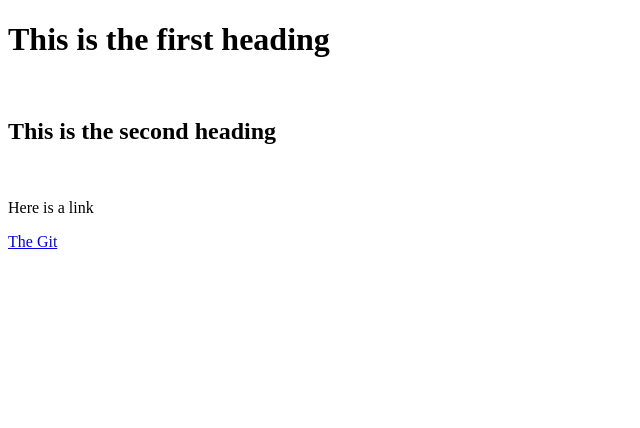
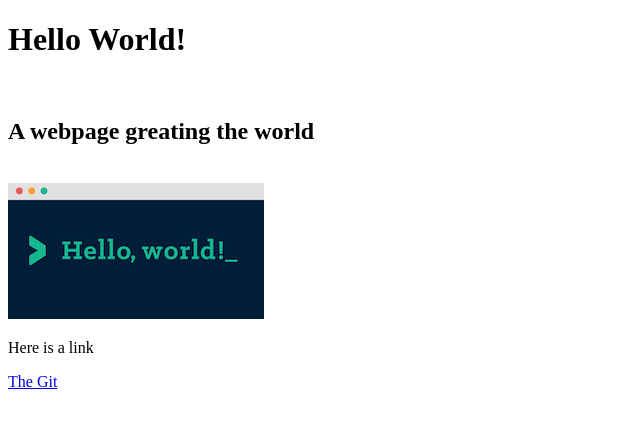
Before and after one commit to YoungSheldonFromTheBigBangTheory/Intro-03, a plain HTML site: page index.html in a window 1280 px wide. Shown: the whole page, without its empty margins (0-640 px from the left). Drawn offline with Linux system fonts and the light colour scheme.

Commit message:
commited

```diff
--- a/index.html
+++ b/index.html
@@ -2,9 +2,11 @@
 <html>
 <body>
 
-<h1>This is the first heading</h1>
+<h1>Hello World!</h1>
 <br>
-<h2>This is the second heading</h2>
+<h2>A webpage greating the world</h2>
+<br>
+<img src="/Images/hello_world.png" alt="Wardson"
 <br>
 <p>Here is a link</p>
 <a href="https://github.com/YoungSheldonFromTheSmallBangTheory/Intro-03">The Git</a>
```
Also changed, not shown: Images/hello_world.png (added).
